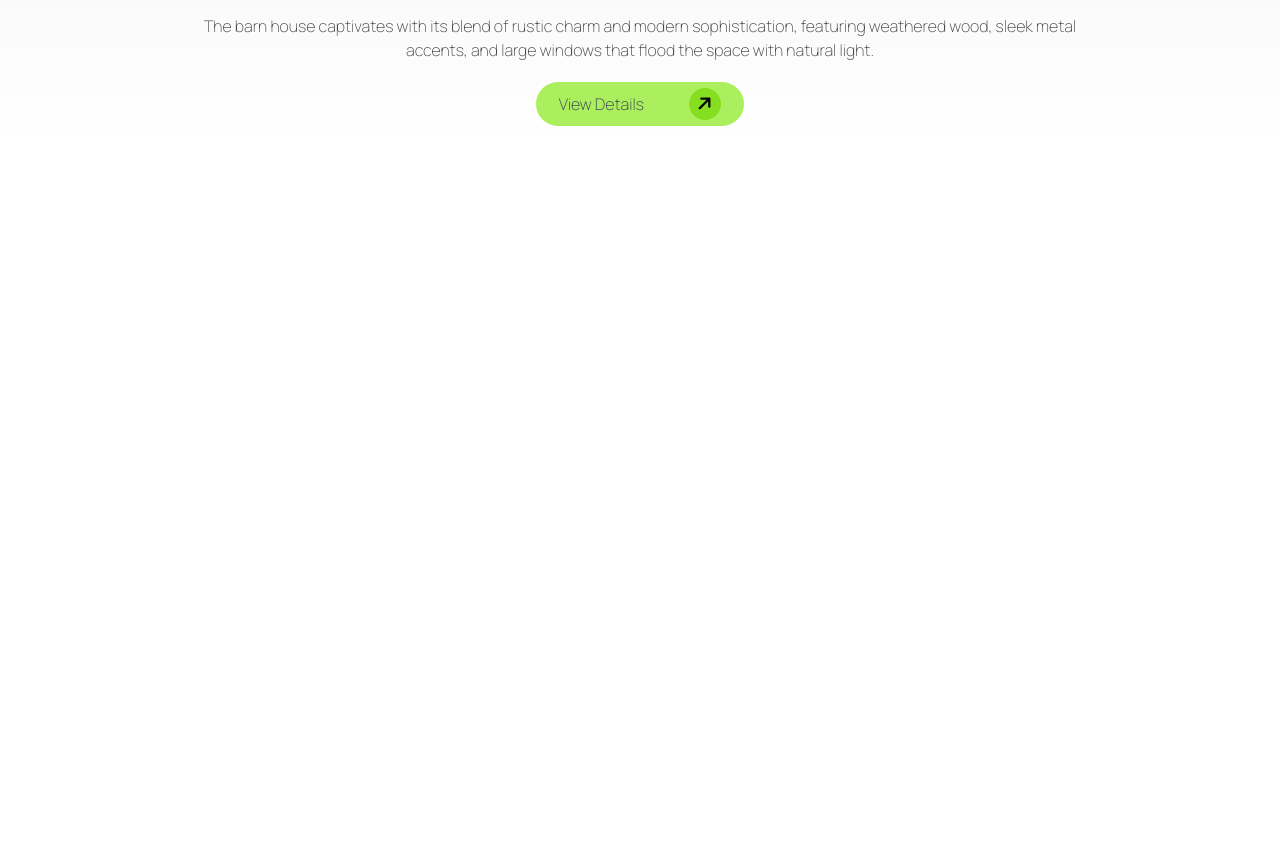
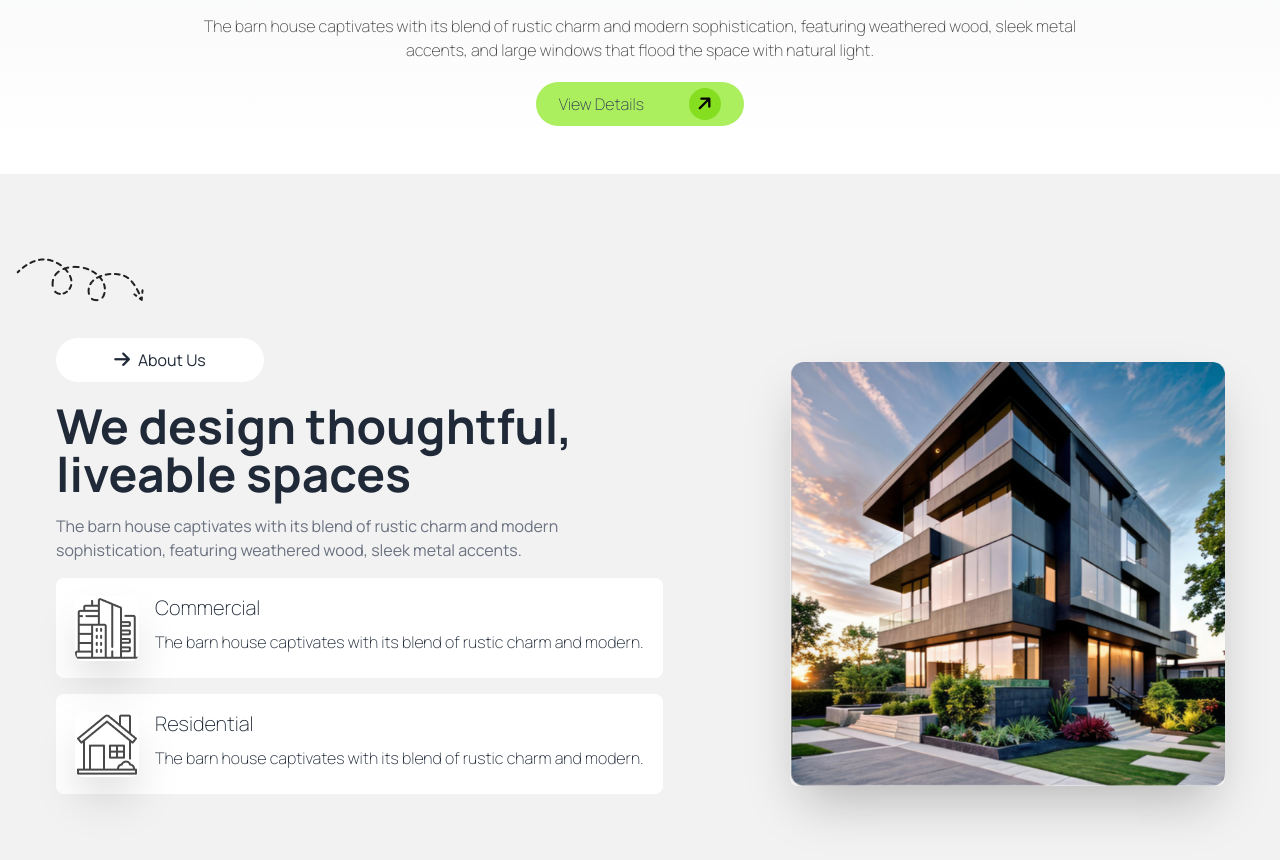
Before and after one commit to Oishee12/luxurious-house-design, a plain HTML site: page index.html in a window 1280 px wide. Shown: the part 564-1424 px from the top of the page. Before the commit the page ends 800 px from the top, so only its background shows below. Drawn offline with nearby package versions, Linux system fonts and the light colour scheme; a web font is replaced by a local one.

Commit message:
design and work section

```diff
--- a/index.html
+++ b/index.html
@@ -95,9 +95,11 @@
           <div class="hero-content text-neutral-content text-center text-black">
             <div>
               <img class="mx-auto" src="./assets/banner.png" alt="">
-              <h1 class="mb-5 text-3xl lg:text-5xl font-light text-center w-11/12 lg:w-3/4 mx-auto" lg:style="line-height: 60px;">A barn house of this design has a striking appearance</h1>
+              <h1 class="mb-5 text-3xl lg:text-5xl font-light text-center w-11/12 lg:w-3/4 mx-auto"
+                lg:style="line-height: 60px;">A barn house of this design has a striking appearance</h1>
               <p class="mb-5 lg:w-3/4 mx-auto text-[#494949] font-extralight">
-                The barn house captivates with its blend of rustic charm and modern sophistication, featuring weathered wood, sleek metal accents, and large windows that flood the space with natural light.
+                The barn house captivates with its blend of rustic charm and modern sophistication, featuring weathered
+                wood, sleek metal accents, and large windows that flood the space with natural light.
               </p>
               <button class="w-4/5 lg:w-52 h-11 bg-primary-color rounded-3xl">
                 <div class="flex pl-24 lg:pl-0 gap-3 lg:gap-0 lg:justify-around lg:items-center ">
@@ -118,7 +120,72 @@
 
   <!-- main -->
   <main>
+    <!-- design and work section -->
+    <section class="container mx-auto lg:mt-8">
+      <!-- design -->
+      <div>
+        <div class="hero bg-base-200 min-h-screen">
+          <div class="hero-content flex-col lg:flex-row-reverse">
+            <div class="w-1/2">
+              <img src="./assets/Rectangle.png" class=" rounded-lg shadow-2xl w-11/12" />
+            </div>
+            <div class="w-4/5 relative">
+              <img class="invisible lg:visible absolute -top-20" src="./assets/Vector.png" alt="">
+              <div class="w-4/5 ml-10">
+                <button class="w-52 h-11 bg-white rounded-3xl mb-5">
+                  <div class="flex justify-center items-center gap-2">
+                    <div class=" text-lg flex justify-center items-center">
+                      <i class="fa-solid fa-arrow-right"></i>
+                    </div>
+                    <div class="flex justify-center items-center">About Us
+                    </div>
+                  </div>
+                </button>
+                <h1 class="text-5xl font-bold">We design thoughtful, liveable spaces</h1>
+                <p class="py-4 text-gray-500">
+                  The barn house captivates with its blend of rustic charm and
+                  modern sophistication, featuring weathered wood, sleek metal accents.
+                </p>
+                <div class="hero bg-white rounded-lg">
+                  <div class="hero-content flex-col lg:flex-row">
+                    <div>
+                      <img
+                      src="./assets/commercial.png"
+                      class="max-w-sm rounded-lg shadow-2xl" />
+                    </div>
+                    <div>
+                      <h1 class="text-xl font-extralight">Commercial</h1>
+                      <p class="py-2 text-base font-extralight">
+                        The barn house captivates with its blend of rustic charm and modern.
+                      </p>
+                    </div>
+                  </div>
+                </div>
+                <div class="hero bg-white rounded-lg my-4">
+                  <div class="hero-content flex-col lg:flex-row">
+                    <div>
+                      <img
+                      src="./assets/residential.png"
+                      class="max-w-sm rounded-lg shadow-2xl" />
+                    </div>
+                    <div>
+                      <h1 class="text-xl font-extralight">Residential</h1>
+                      <p class="py-2 text-base font-extralight">
+                        The barn house captivates with its blend of rustic charm and modern.
+                      </p>
+                    </div>
+                  </div>
+                </div>
+              </div>
+            </div>
+          </div>
+        </div>
+      </div>
+      <!-- work -->
+      <div>
 
+      </div>
+    </section>
   </main>
 
   <!-- footer -->
```
